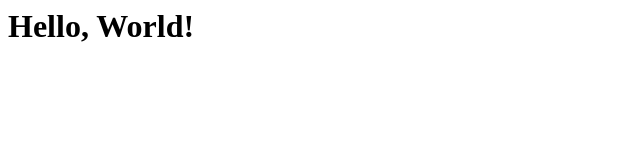
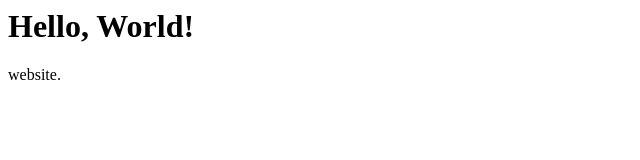
Before and after one commit to zachwhalen/first-website, a plain HTML site: page index.html in a window 1280 px wide. Shown: the full height of the page, 0-640 px from the left. Drawn offline with Linux system fonts and the light colour scheme.

Commit message:
Update index.html
test

```diff
--- a/index.html
+++ b/index.html
@@ -3,6 +3,7 @@
 </head>
 <body>
 <h1>Hello, World!</h1>
+<p>website.</p>
 
 </body>
 </html>
```
